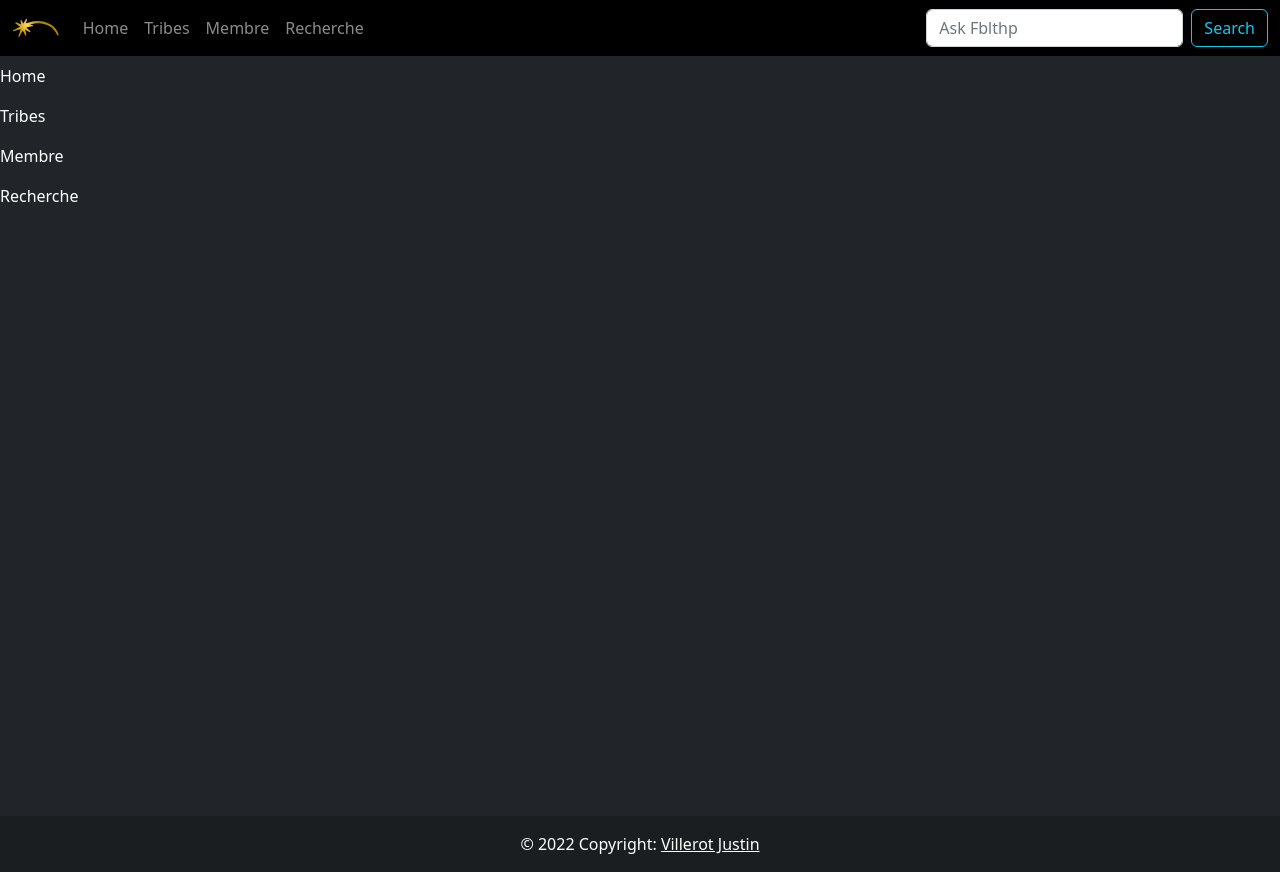
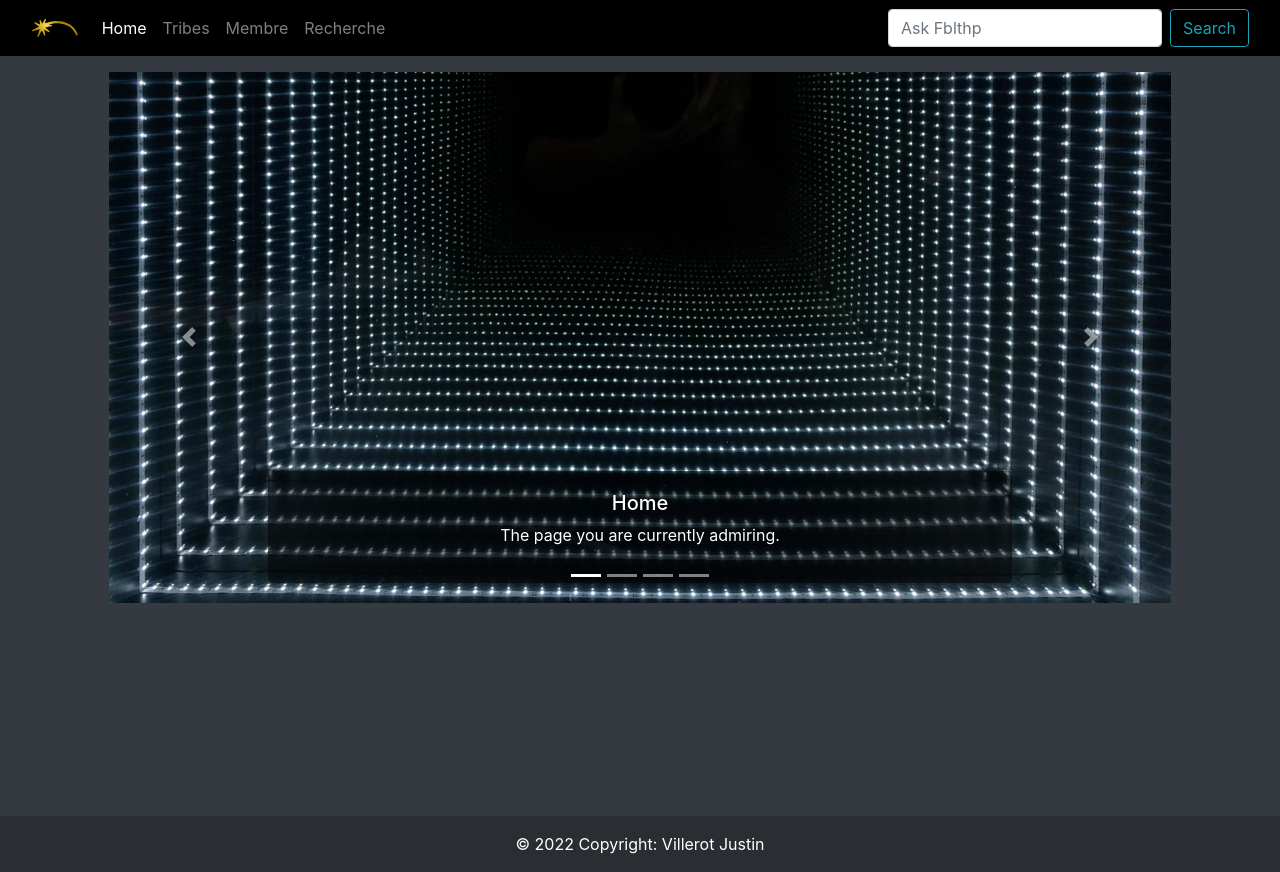
Before and after one commit to cegepmatane/programmation-web-dynamique-a2022-VillerotJustin, a PHP site: page / in a window 1280 px wide. Run offline with PHP 8.4, Linux system fonts and the light colour scheme; some libraries are stand-ins or nearby versions.

Commit message:
More twist and bug correction

```diff
--- a/detailed-tribe.php
+++ b/detailed-tribe.php
@@ -4,7 +4,7 @@
 $id = $_GET['vers'];
 
 $SQL_REQUEST = "SELECT * FROM mtgTribe WHERE id_tribe =" . $id . ";";
-$detailedTribeRequest = $dataBase->prepare($SQL_REQUEST);
+$detailedTribeRequest = $database->prepare($SQL_REQUEST);
 $detailedTribeRequest->execute();
 $tribe = $detailedTribeRequest->fetch();
 
--- a/index.php
+++ b/index.php
@@ -4,23 +4,64 @@
 require 'header.php';
 ?>
 <div id="page-container">
-    <div id="content-wrap">
-        <ul class="navbar-nav me-auto mb-2 mb-lg-0">
-            <li class="nav-item active">
-                <a class="nav-link" href="index.php">Home <span class="sr-only"></span></a>
-            </li>
-            <li class="nav-item">
-                <a class="nav-link" href="tribe-list.php">Tribes</a>
-            </li>
-            <li class="nav-item">
-                <a class="nav-link" href="member.php">Membre</a>
-            </li>
-            <li class="nav-item">
-                <a class="nav-link" href="advanced-research.php">Recherche</a>
-            </li>
-        </ul>
+    <div id="content-wrap" class="justify-content-center falseRow">
+        <div class="col-10 mt-3">
+            <link rel="stylesheet" href="https://maxcdn.bootstrapcdn.com/bootstrap/4.0.0/css/bootstrap.min.css" integrity="sha384-Gn5384xqQ1aoWXA+058RXPxPg6fy4IWvTNh0E263XmFcJlSAwiGgFAW/dAiS6JXm" crossorigin="anonymous">
+
+            <script src="https://code.jquery.com/jquery-3.2.1.slim.min.js" integrity="sha384-KJ3o2DKtIkvYIK3UENzmM7KCkRr/rE9/Qpg6aAZGJwFDMVNA/GpGFF93hXpG5KkN" crossorigin="anonymous"></script>
+            <script src="https://cdnjs.cloudflare.com/ajax/libs/popper.js/1.12.9/umd/popper.min.js" integrity="sha384-ApNbgh9B+Y1QKtv3Rn7W3mgPxhU9K/ScQsAP7hUibX39j7fakFPskvXusvfa0b4Q" crossorigin="anonymous"></script>
+            <script src="https://maxcdn.bootstrapcdn.com/bootstrap/4.0.0/js/bootstrap.min.js" integrity="sha384-JZR6Spejh4U02d8jOt6vLEHfe/JQGiRRSQQxSfFWpi1MquVdAyjUar5+76PVCmYl" crossorigin="anonymous"></script>
+
+            <div id="carouselExampleIndicators" class="carousel slide" data-ride="carousel">
+                <ol class="carousel-indicators">
+                    <li data-target="#carouselExampleIndicators" data-slide-to="0" class="active"></li>
+                    <li data-target="#carouselExampleIndicators" data-slide-to="1"></li>
+                    <li data-target="#carouselExampleIndicators" data-slide-to="2"></li>
+                    <li data-target="#carouselExampleIndicators" data-slide-to="4"></li>
+                </ol>
+                <div class="carousel-inner">
+                    <a class="carousel-item active" href="index.php" style="text-decoration: none">
+                            <img class="d-block w-100" src="images/custom_infinity_mirrors.webp" alt="Home Image">
+                        <div class="carousel-caption d-none d-md-block carouselObject rounded">
+                            <h5>Home</h5>
+                            <p>The page you are currently admiring.</p>
+                        </div>
+                    </a>
+                    <a class="carousel-item" href="tribe-list.php" style="text-decoration: none">
+                        <img class="d-block w-100" src="images/guilds_of_ravnica.jpg" alt="Tribe & Guild List image">
+                        <div class="carousel-caption d-none d-md-block carouselObject rounded">
+                            <h5>Tribe & Guild List</h5>
+                            <p>A list of every tribe and guild in magic the gathering.</p>
+                        </div>
+                    </a>
+                    <a class="carousel-item" href="member.php" style="text-decoration: none">
+                        <img class="d-block w-100" src="images/member.png" alt="Member image">
+                        <div class="carousel-caption d-none d-md-block carouselObject rounded">
+                            <h5>Member</h5>
+                            <p>Your profile page.</p>
+                        </div>
+                    </a>
+                    <a class="carousel-item" href="advanced-research.php" style="text-decoration: none">
+                        <img class="d-block w-100" src="images/Fblthp.jpg" alt="Research image">
+                        <div class="carousel-caption d-none d-md-block carouselObject rounded">
+                            <h5>Research</h5>
+                            <p>Ask Fblthp what pass in your mind.</p>
+                        </div>
+                    </a>
+                </div>
+                <a class="carousel-control-prev" href="#carouselExampleIndicators" role="button" data-slide="prev">
+                    <span class="carousel-control-prev-icon" aria-hidden="true"></span>
+                    <span class="sr-only">Previous</span>
+                </a>
+                <a class="carousel-control-next" href="#carouselExampleIndicators" role="button" data-slide="next">
+                    <span class="carousel-control-next-icon" aria-hidden="true"></span>
+                    <span class="sr-only">Next</span>
+                </a>
+            </div>
+
+            <a href="lost.php" style="color: rgba(0, 0, 0, 0);">Fblthp</a>
+        </div>
     </div>
-    <a href="lost.php" style="color: rgba(0, 0, 0, 0);">Fblthp</a>
 <?php
 
 require 'footer.php';
--- /dev/null
+++ b/member.php
@@ -0,0 +1 @@
+<?php
--- a/style/style.css
+++ b/style/style.css
@@ -20,6 +20,27 @@
 }
 #Overlay{
 	background-color: rgba(0, 0, 0, 0.4);
+}
+
+.carouselObject{
+	background-color: rgba(0, 0, 0, 0.5)
+}
+
+.carouselObjectControl{
+	background-color: rgba(0, 0, 0, 0.5);
+	display: inline-block;
+	width: 20px;
+	height: 20px;
+}
+
+.falseRow{
+	display: -webkit-box;
+	display: -ms-flexbox;
+	display: flex;
+	-ms-flex-wrap: wrap;
+	flex-wrap: wrap;
+	margin-right: -15px;
+	margin-left: -15px;
 }
 
 a {
--- a/tribe-list.php
+++ b/tribe-list.php
@@ -3,7 +3,7 @@
 include "database.php";
 
 $SQL_REQUEST = "SELECT id_tribe, name, summary, logo, color FROM mtgTribe;";
-$tribeListRequest = $dataBase->prepare($SQL_REQUEST);
+$tribeListRequest = $database->prepare($SQL_REQUEST);
 $tribeListRequest->execute();
 $listeTribe = $tribeListRequest->fetchAll();
 
```
Also changed, not shown: advanced-research-treatment.php (+40 -10 lines), advanced-research.php (+21 -11 lines), images/671e0513d181a239a63d8e8695dfe752.jpg (added), images/Fblthp.jpg (added), images/Fblthpthelost_1200x.webp, images/custom_infinity_mirrors.webp (added), images/guilds_of_ravnica.jpg (added), images/member.png (added).
